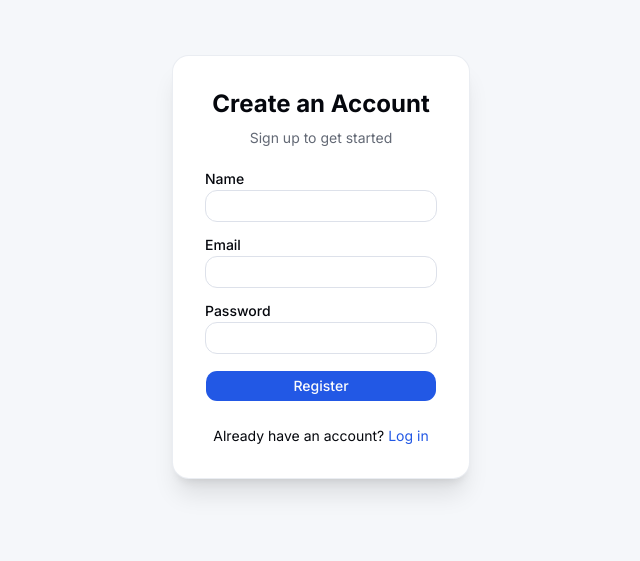
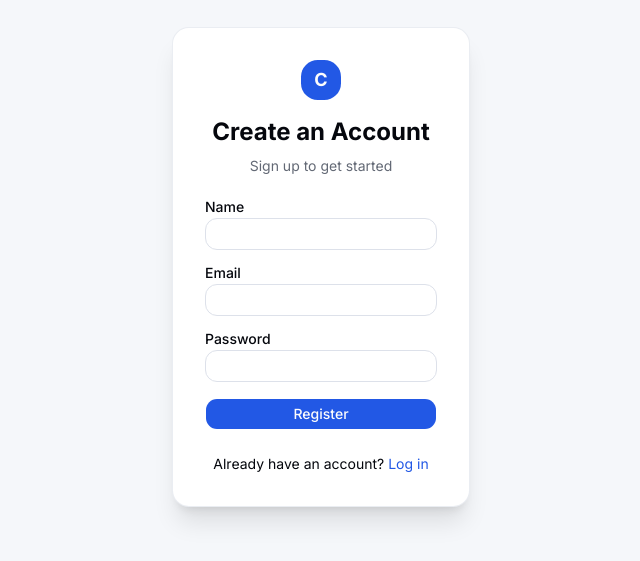
Before and after one commit to flawlessnitin/collaborative-editing-system, a Next.js app: page /register in a window 1280 px wide. Shown: the part 133-694 px from the top of the page, without its empty margins (319-959 px from the left). Built offline with nearby package versions, Linux system fonts and the light colour scheme; no server answers.

Commit message:
feat: add logo mark to auth pages

```diff
--- a/src/app/(auth)/login/page.tsx
+++ b/src/app/(auth)/login/page.tsx
@@ -16,6 +16,9 @@ export default async function LoginPage({
     <div className="flex flex-col items-center justify-center min-h-[50vh] p-4">
       <div className="w-full max-w-sm space-y-6 bg-card p-6 sm:p-8 rounded-xl shadow-xl border border-border/60">
         <div className="text-center">
+          <div className="mx-auto mb-4 flex h-10 w-10 items-center justify-center rounded-xl bg-primary text-primary-foreground text-lg font-bold">
+            C
+          </div>
           <h1 className="text-2xl font-bold">Log In</h1>
           <p className="text-sm text-muted-foreground mt-2">Enter your credentials to continue</p>
         </div>
--- a/src/app/(auth)/register/page.tsx
+++ b/src/app/(auth)/register/page.tsx
@@ -16,6 +16,9 @@ export default async function RegisterPage({
     <div className="flex flex-col items-center justify-center min-h-[50vh] p-4">
       <div className="w-full max-w-sm space-y-6 bg-card p-6 sm:p-8 rounded-xl shadow-xl border border-border/60">
         <div className="text-center">
+          <div className="mx-auto mb-4 flex h-10 w-10 items-center justify-center rounded-xl bg-primary text-primary-foreground text-lg font-bold">
+            C
+          </div>
           <h1 className="text-2xl font-bold">Create an Account</h1>
           <p className="text-sm text-muted-foreground mt-2">Sign up to get started</p>
         </div>
```
